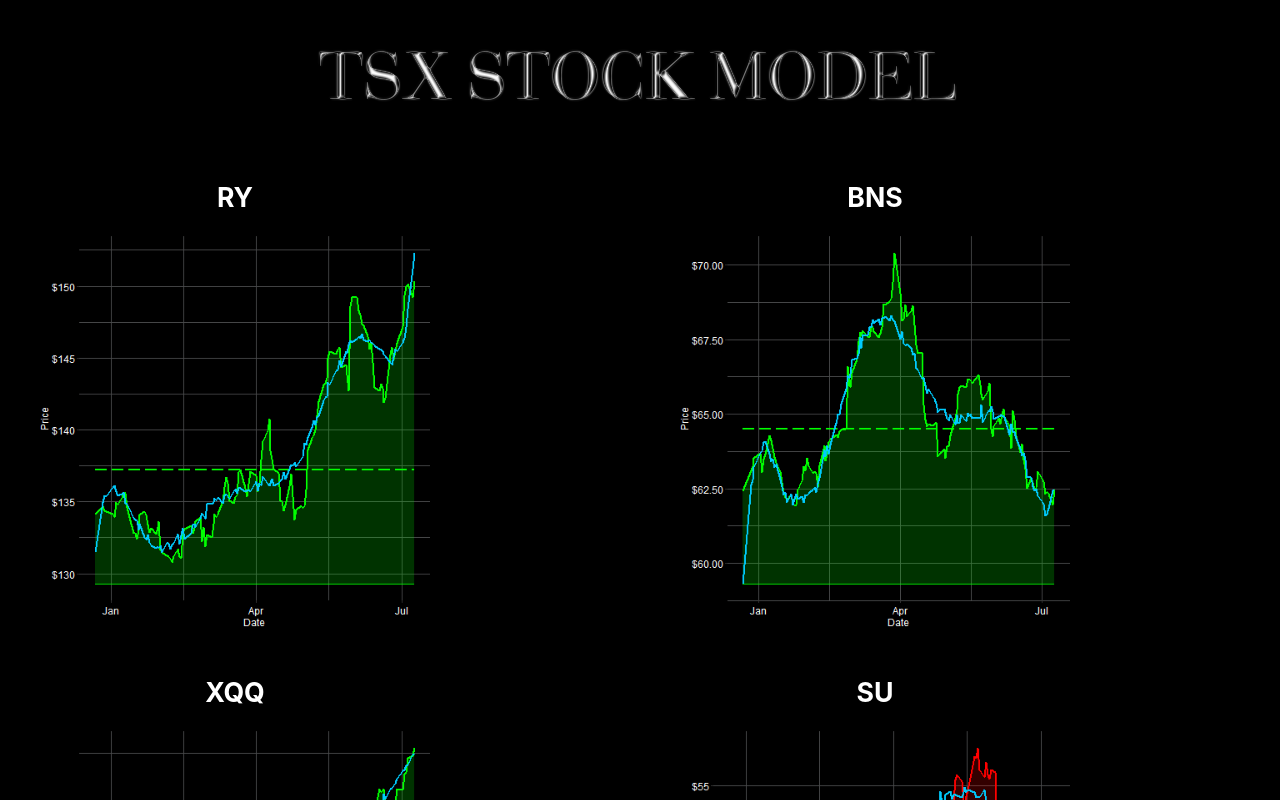
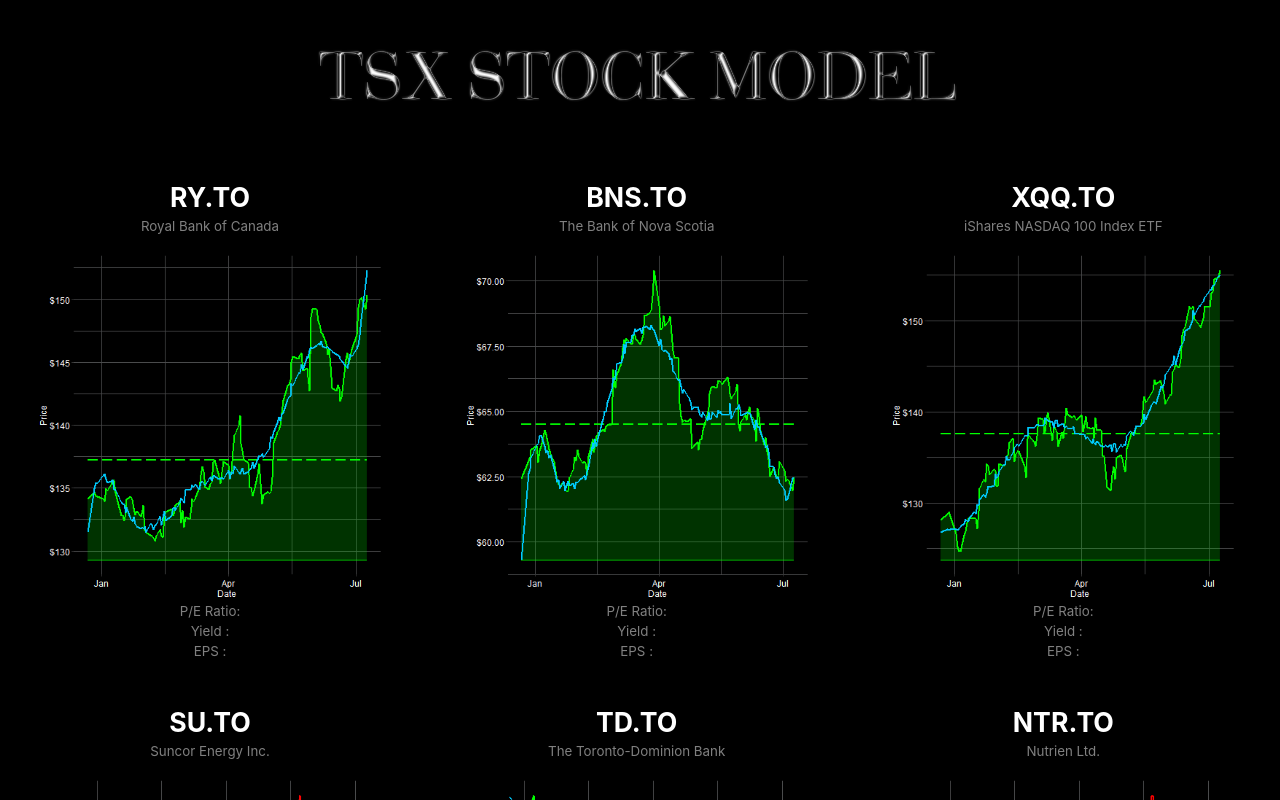
Before and after one commit to alexmcmullen80/alex-website, a React (Create React App) app: page / in a window 1280 px wide. Shown: the top 800 px of the page. Built offline with nearby package versions, Linux system fonts and the light colour scheme; no server answers.

Commit message:
added basic financials

```diff
--- a/package.json
+++ b/package.json
@@ -17,7 +17,7 @@
     "web-vitals": "^2.1.4"
   },
   "scripts": {
-    "start": "react-scripts start",
+    "start": "react-scripts start --host 0.0.0.0",
     "build": "react-scripts build",
     "test": "react-scripts test",
     "eject": "react-scripts eject"
--- a/src/App.js
+++ b/src/App.js
@@ -13,7 +13,6 @@
     <>
       <ChakraProvider>
         <Flex
-          //bg = 'black'
           justifyContent="center"
           flexDirection="column"
           alignItems="center"
--- /dev/null
+++ b/src/BasicFinancials.js
@@ -0,0 +1,62 @@
+
+import { ChakraProvider } from '@chakra-ui/react';
+import {useState, useEffect} from 'react';
+import { Text } from '@chakra-ui/react';
+import { Link } from '@chakra-ui/react'
+import { ExternalLinkIcon } from '@chakra-ui/icons'
+
+function BasicFinancials(props){
+
+    const [peRatio, setpeRatio] = useState([]);
+    const [divYield, setdivYield] = useState([]);
+    const [eps, setEPS] = useState([]);
+
+
+  useEffect(() => {
+    async function getBasicFinancials() { //fetch from finnhub API
+
+        var tick = props.ticker;
+        if(tick === 'XQQ'){
+            tick = 'NDAQ';
+        }
+        const api_key = "cq06ur1r01qkg1be72r0cq06ur1r01qkg1be72rg";
+        const api_call = "https://finnhub.io/api/v1/stock/metric?symbol=" + tick + "&metric=all&token=" + api_key + "";
+        const response = await fetch(api_call);
+        const data = await response.json();
+        console.log(data);
+        if(data["metric"]["peTTM"] == null){
+            setpeRatio("-");
+        }else{
+            setpeRatio(data["metric"]["peTTM"].toFixed(2));
+        }
+        if(data["metric"]["dividendYieldIndicatedAnnual"] == null){
+            setdivYield("-");
+        }else{
+            setdivYield(data["metric"]["dividendYieldIndicatedAnnual"].toFixed(2));
+        }
+        if(data["metric"]["epsTTM"] == null){
+            setEPS("-");
+        }else{
+            setEPS(data["metric"]["epsTTM"].toFixed(2));
+        }
+    }
+    getBasicFinancials();
+
+  }, [props]);
+  return(
+    <ChakraProvider>
+        <Text color = 'gray' fontSize='10pt' textAlign='center'>
+            P/E Ratio: {peRatio}
+        </Text>
+        <Text color = 'gray' fontSize='10pt' textAlign='center'>
+            Yield :    {divYield}
+        </Text>
+        <Text color = 'gray' fontSize='10pt' textAlign='center'>
+            EPS :    {eps}
+        </Text>
+    </ChakraProvider>
+
+  )
+}
+
+export default BasicFinancials;
--- a/src/Logos.js
+++ b/src/Logos.js
@@ -46,7 +46,7 @@
                 <Flex alignItems="center" justifyContent="center" flexDirection="row">
                     {logos.map((logo, index) => {
                         return (
-                            <a href={logo.link}>
+                            <a href={logo.link} key={index}>
                                 <Image
                                 src = {require('./Pictures/' + logo.name + '.png')}
                                 alt=""
--- a/src/News.js
+++ b/src/News.js
@@ -1,7 +1,7 @@
 
 import { ChakraProvider } from '@chakra-ui/react';
 import {useState, useEffect} from 'react';
-//import { Text } from '@chakra-ui/react';
+import { Text } from '@chakra-ui/react';
 import { Link } from '@chakra-ui/react'
 import { ExternalLinkIcon } from '@chakra-ui/icons'
 
@@ -38,23 +38,27 @@
         }
         var yesterday = d.getFullYear()+'-'+mm2+'-'+dd2;
         const api_key = "cq06ur1r01qkg1be72r0cq06ur1r01qkg1be72rg";
-        const api_call = "https://finnhub.io/api/v1/company-news?symbol=" + tick + "&from=" + yesterday + "&to=" + today + "&token=" + api_key + "";
+        //const api_call = "https://finnhub.io/api/v1/company-news?symbol=" + tick + "&from=" + yesterday + "&to=" + today + "&token=" + api_key + "";
+        const api_call = "https://finnhub.io/api/v1/stock/metric?symbol=" + tick + "&metric=all&token=" + api_key + "";
+        //finnhub.io/api/v1/stock/metric?symbol=AAPL&metric=all&token=cq06ur1r01qkg1be72r0cq06ur1r01qkg1be72rg
         const response = await fetch(api_call);
         const data = await response.json();
-        setNews(data);
+        setNews(data["series"]["annual"]);
     }
     getNews();
+
   }, [props]);
+  console.log(news["pe"]["0"]["v"])
   return(
     <ChakraProvider>
-          {news.map((single_news, index) => {
+          {/* {news.map((single_news, index) => {
               return (
                   <Link key = {index} href={single_news.url} isExternal>
                     {single_news.headline}
                     <ExternalLinkIcon mx='2px' />
-                    </Link>
+                  </Link>
                 );
-              })}
+              })} */}
     </ChakraProvider>
 
   )
--- a/src/Stock1.js
+++ b/src/Stock1.js
@@ -3,47 +3,44 @@
 import { Image } from '@chakra-ui/react';
 import { Flex } from '@chakra-ui/react';
 import { Text } from '@chakra-ui/react';
-import News from './News';
+import BasicFinancials from './BasicFinancials';
 function Stock1(props){
 
   return(
     <>
     <ChakraProvider>
         <Flex
-            w="450px"
-            padding="10px"
-            margin= "10px"
-            //bg={props.bcolour}
+            w='400px'
+            padding='10px'
+            margin= '10px'
             borderRadius='30px'
-            color="white"
-            alignItems="center"
-            justifyContent="center"
-            flexDirection="column"
-            fontFamily="Inter"
+            alignItems='center'
+            justifyContent='center'
+            flexDirection='column'
+            fontFamily='Inter'
             >
             <Text
-                    as="b"
-                    fontSize="20pt"
-                    margin='0px'
-                    textAlign='center'
-                >{props.stock_ticker}</Text>
+                color='white'
+                as='b'
+                fontSize='20pt'
+                textAlign='center'
+                >{props.stock_ticker}.TO</Text>
 
             <Text
-                as="b"
-                fontSize="10pt"
-                margin='0px'
+                color = 'gray'
+                fontSize='10pt'
                 textAlign='center'
-            >{props.message}</Text>
+            >{props.name}</Text>
 
             <Image
                 src = {props.src}
-                alt=""
-                boxSize='400px'
+                alt='chart'
+                boxSize='350px'
                 objectFit = 'cover'
                 margin='15px 10px 0px 10px'
 
             />
-            {/* <News ticker = {props.stock_ticker}></News> */}
+            <BasicFinancials ticker = {props.stock_ticker}></BasicFinancials>
 
         </Flex>
     </ChakraProvider>
--- a/src/Stocks.js
+++ b/src/Stocks.js
@@ -1,6 +1,6 @@
 import Stock1 from './Stock1';
 import { ChakraProvider } from '@chakra-ui/react';
-import { SimpleGrid } from '@chakra-ui/react';
+import { SimpleGrid, Flex } from '@chakra-ui/react';
 
 
 function Stocks(){
@@ -9,48 +9,57 @@
 
   const stocks = [
     {
-      stock_ticker: 'RY'
+      stock_ticker: 'RY',
+      name: 'Royal Bank of Canada'
     },
     {
-      stock_ticker: 'BNS'
+      stock_ticker: 'BNS',
+      name: 'The Bank of Nova Scotia'
     },
     {
-      stock_ticker: 'XQQ'
+      stock_ticker: 'XQQ',
+      name: 'iShares NASDAQ 100 Index ETF'
     },
     {
-      stock_ticker: 'SU'
+      stock_ticker: 'SU',
+      name: 'Suncor Energy Inc.'
     },
     {
-      stock_ticker: 'TD'
+      stock_ticker: 'TD',
+      name: 'The Toronto-Dominion Bank'
     },
     {
-      stock_ticker: 'NTR'
+      stock_ticker: 'NTR',
+      name: 'Nutrien Ltd.'
     },
     {
-      stock_ticker: 'T'
+      stock_ticker: 'T',
+      name: 'TELUS Corporation'
     },
     {
-      stock_ticker: 'SHOP'
+      stock_ticker: 'SHOP',
+      name: 'Shopify Inc.'
     },
     {
-      stock_ticker: 'ENB'
+      stock_ticker: 'ENB',
+      name: 'Enbridge Inc.'
     }
   ]
 
     return(
       <ChakraProvider>
+        <Flex w='100%' alignItems='center' justifyContent='center'>
           <SimpleGrid
-          minChildWidth='450px'
+            minChildWidth='350px'
             w='100%'
-          spacing="auto"
             >
               {stocks.map((stock, index) => {
-                let bg_colour = "black";
                   return (
-                    <Stock1 src={require('./Pictures/' + stock.stock_ticker + '.png')} stock_ticker = {stock.stock_ticker} bcolour = {bg_colour} key={index}/>
+                      <Stock1 src={require('./Pictures/' + stock.stock_ticker + '.png')} stock_ticker = {stock.stock_ticker} name = {stock.name} key={index}/>
                     );
                   })}
           </SimpleGrid>
+        </Flex>
       </ChakraProvider>
 
     )
```
Also changed, not shown: 2 other files (tests, documents, lock files or other folders). Lines whose indentation alone changed are shown as unchanged.
